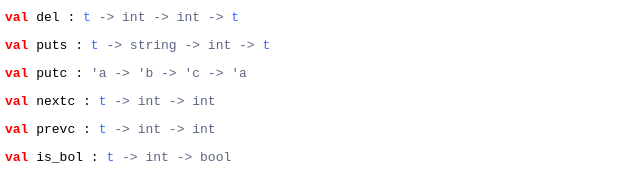
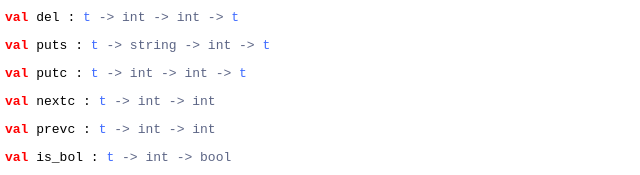
Before and after one commit to mikedlowis-prototypes/tide, a plain HTML site: page docs/Rope.html in a window 1280 px wide. Shown: the part 773-948 px from the top of the page, 0-640 px from the left. Drawn offline with Linux system fonts and the light colour scheme.

Commit message:
fixed join operation and some broken unit tests. Also implemented crude ascii-only version of putc

```diff
--- a/docs/Rope.html
+++ b/docs/Rope.html
@@ -76,7 +76,7 @@
 <pre><span id="VALsplit"><span class="keyword">val</span> split</span> : <code class="type"><a href="Rope.html#TYPEt">t</a> -> int -> <a href="Rope.html#TYPEt">t</a> * <a href="Rope.html#TYPEt">t</a></code></pre>
 <pre><span id="VALdel"><span class="keyword">val</span> del</span> : <code class="type"><a href="Rope.html#TYPEt">t</a> -> int -> int -> <a href="Rope.html#TYPEt">t</a></code></pre>
 <pre><span id="VALputs"><span class="keyword">val</span> puts</span> : <code class="type"><a href="Rope.html#TYPEt">t</a> -> string -> int -> <a href="Rope.html#TYPEt">t</a></code></pre>
-<pre><span id="VALputc"><span class="keyword">val</span> putc</span> : <code class="type">'a -> 'b -> 'c -> 'a</code></pre>
+<pre><span id="VALputc"><span class="keyword">val</span> putc</span> : <code class="type"><a href="Rope.html#TYPEt">t</a> -> int -> int -> <a href="Rope.html#TYPEt">t</a></code></pre>
 <pre><span id="VALnextc"><span class="keyword">val</span> nextc</span> : <code class="type"><a href="Rope.html#TYPEt">t</a> -> int -> int</code></pre>
 <pre><span id="VALprevc"><span class="keyword">val</span> prevc</span> : <code class="type"><a href="Rope.html#TYPEt">t</a> -> int -> int</code></pre>
 <pre><span id="VALis_bol"><span class="keyword">val</span> is_bol</span> : <code class="type"><a href="Rope.html#TYPEt">t</a> -> int -> bool</code></pre>
```
Also changed, not shown: 3 other files.
